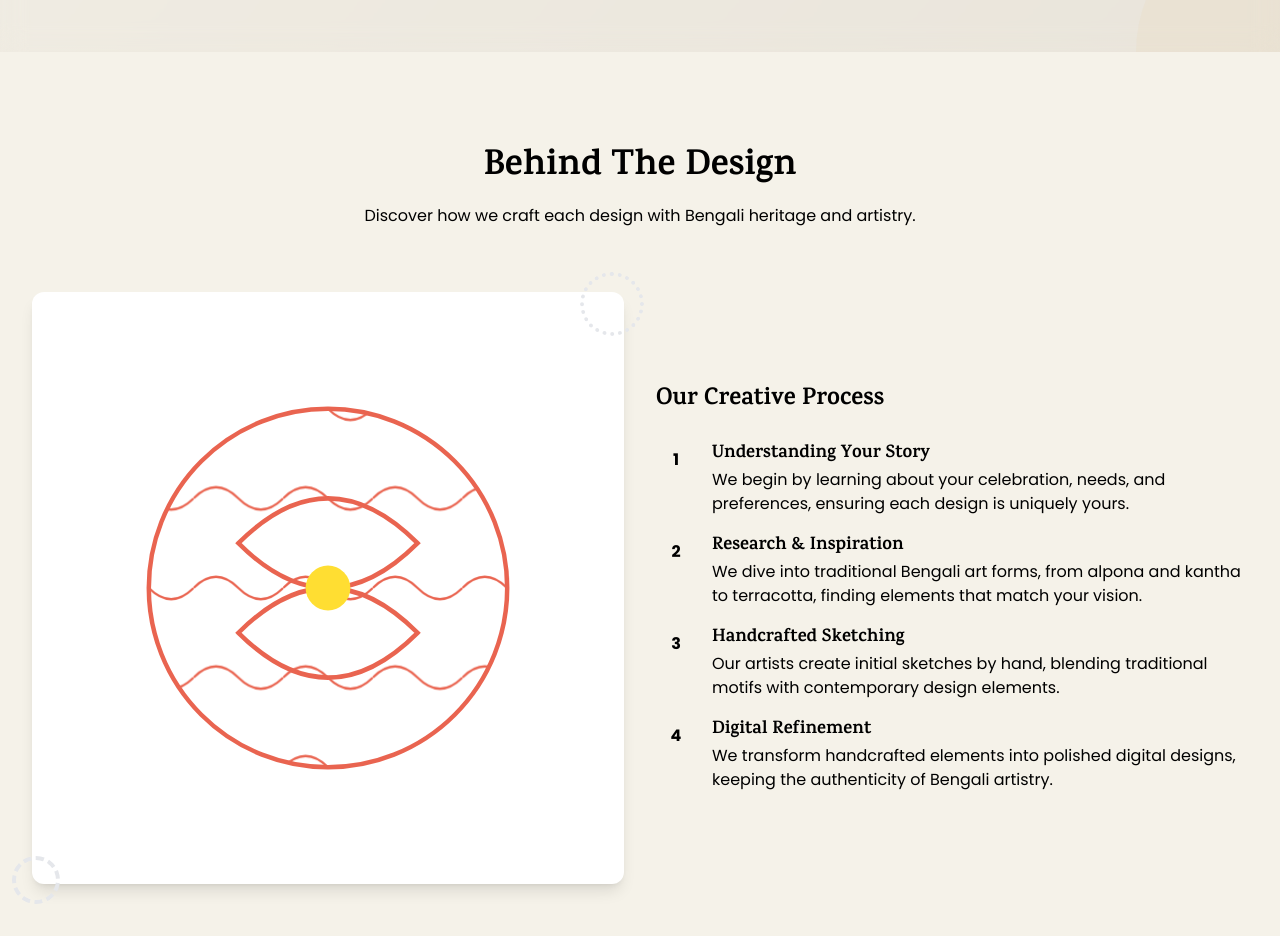
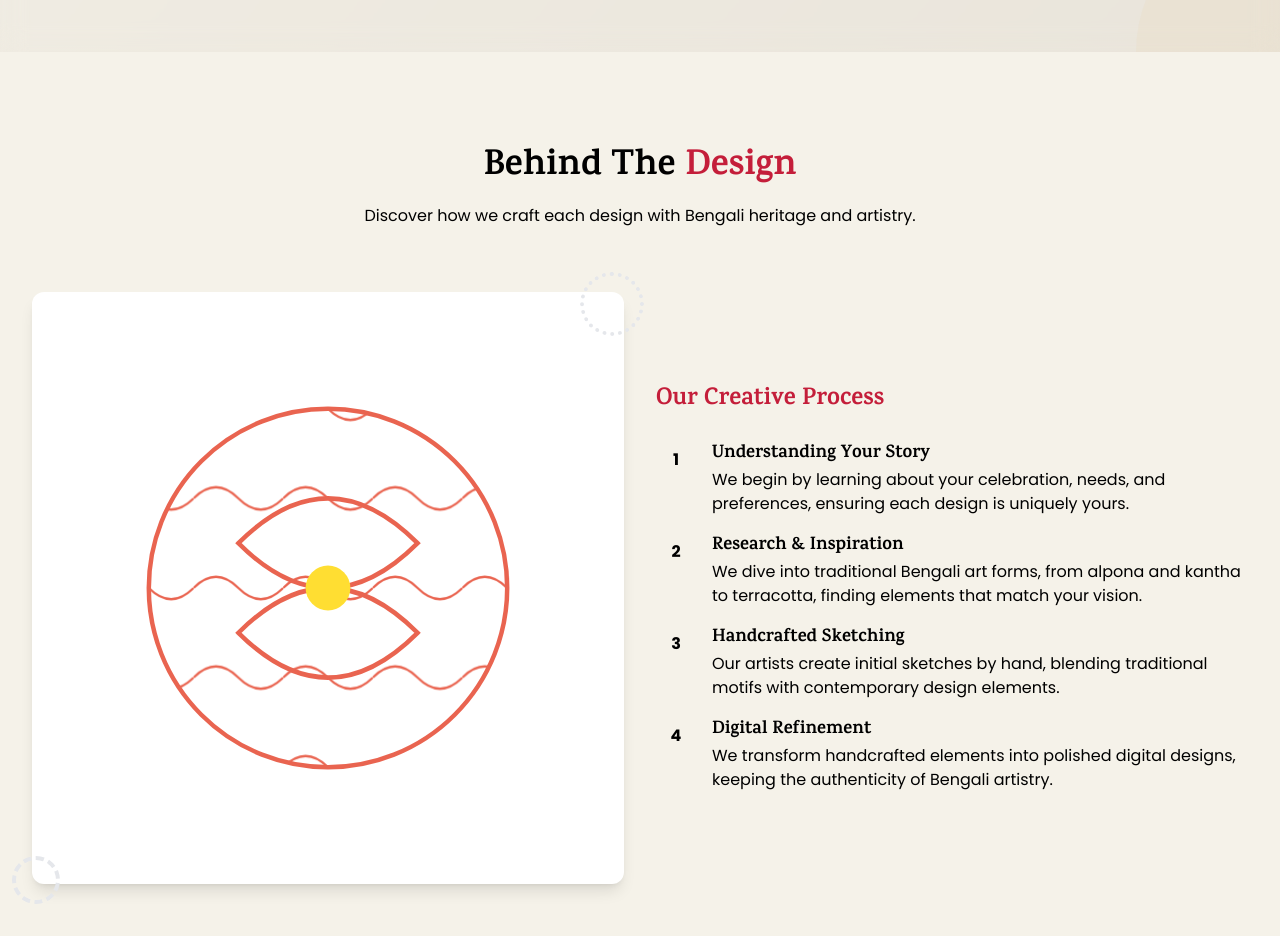
Before and after one commit to snehasishhaldar/JS_Graphics_Design_Landing_Page, a React (Vite) app: page / in a window 1280 px wide. Shown: the part 3940-4876 px from the top of the page. Built offline with nearby package versions, Linux system fonts and the light colour scheme.

Commit message:
Update BehindDesign.tsx

```diff
--- a/src/components/BehindDesign.tsx
+++ b/src/components/BehindDesign.tsx
@@ -10,7 +10,7 @@ const BehindDesign = () => {
       <div className="container mx-auto padding-10">
         <div className="text-center mb-16">
           <h2 className="font-rozha text-3xl md:text-4xl font-bold mb-4">
-            Behind The <span className="text-gradient">Design</span>
+            Behind The <span className="text-primary">Design</span>
           </h2>
           <p className="text-bengali-gray max-w-2xl mx-auto">
             Discover how we craft each design with Bengali heritage and artistry.
@@ -48,7 +48,7 @@ const BehindDesign = () => {
           </div>
 
           <div className="space-y-6">
-            <h3 className="font-rozha text-2xl font-bold text-bengali-deep-red">Our Creative Process</h3>
+            <h3 className="font-rozha text-2xl font-bold text-primary">Our Creative Process</h3>
 
             <div className="space-y-4">
               <div className="flex gap-4 items-start">
```
